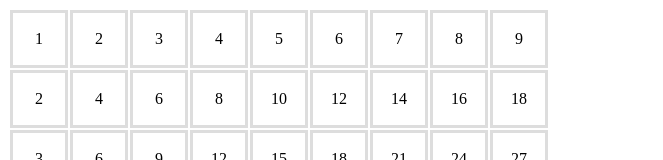
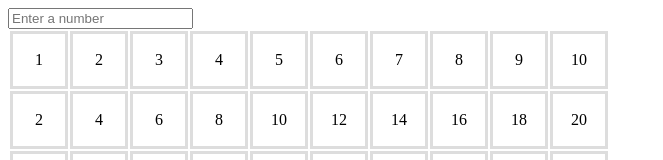
Before and after one commit to chrissschin/ang-multiply, a website: page index.html in a window 1280 px wide. Shown: the top 160 px of the page, without its empty margins (0-663 px from the left). Drawn offline with nearby package versions, Linux system fonts and the light colour scheme.

Commit message:
fully working multiplication table

```diff
--- a/index.html
+++ b/index.html
@@ -9,13 +9,16 @@
   <script src="https://ajax.googleapis.com/ajax/libs/angularjs/1.2.16/angular.min.js" type="text/javascript"></script>
   </head>
 <body>
-  <table ng-controller="MultiplicationCtrl" initial-number-limit="9">
+  <div ng-controller="MultiplicationCtrl" initial-number-limit="10">
+    <table>
+      <input type="number" ng-model="numberLimit" placeholder="Enter a number"/>
       <tr ng-repeat="numberA in numbers()">
         <td ng-repeat="numberB in numbers()">
           {{ compute(numberA, numberB) }}
         </td>
       </tr>
     </table>
+  </div>
   <script src="./myApp.js" type="text/javascript"></script>
 </body>
 </html>
```
Lines whose indentation alone changed are shown as unchanged.
